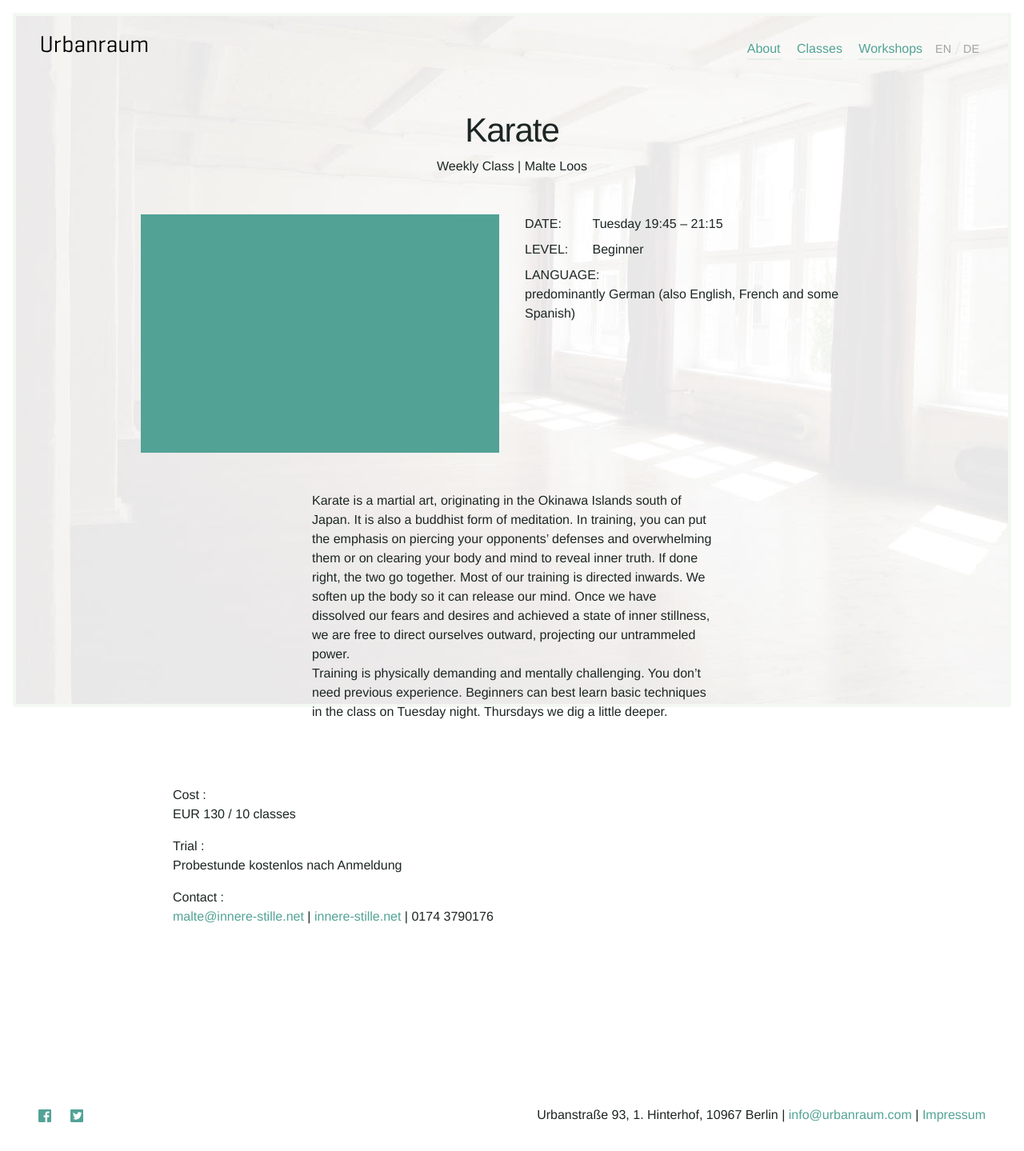
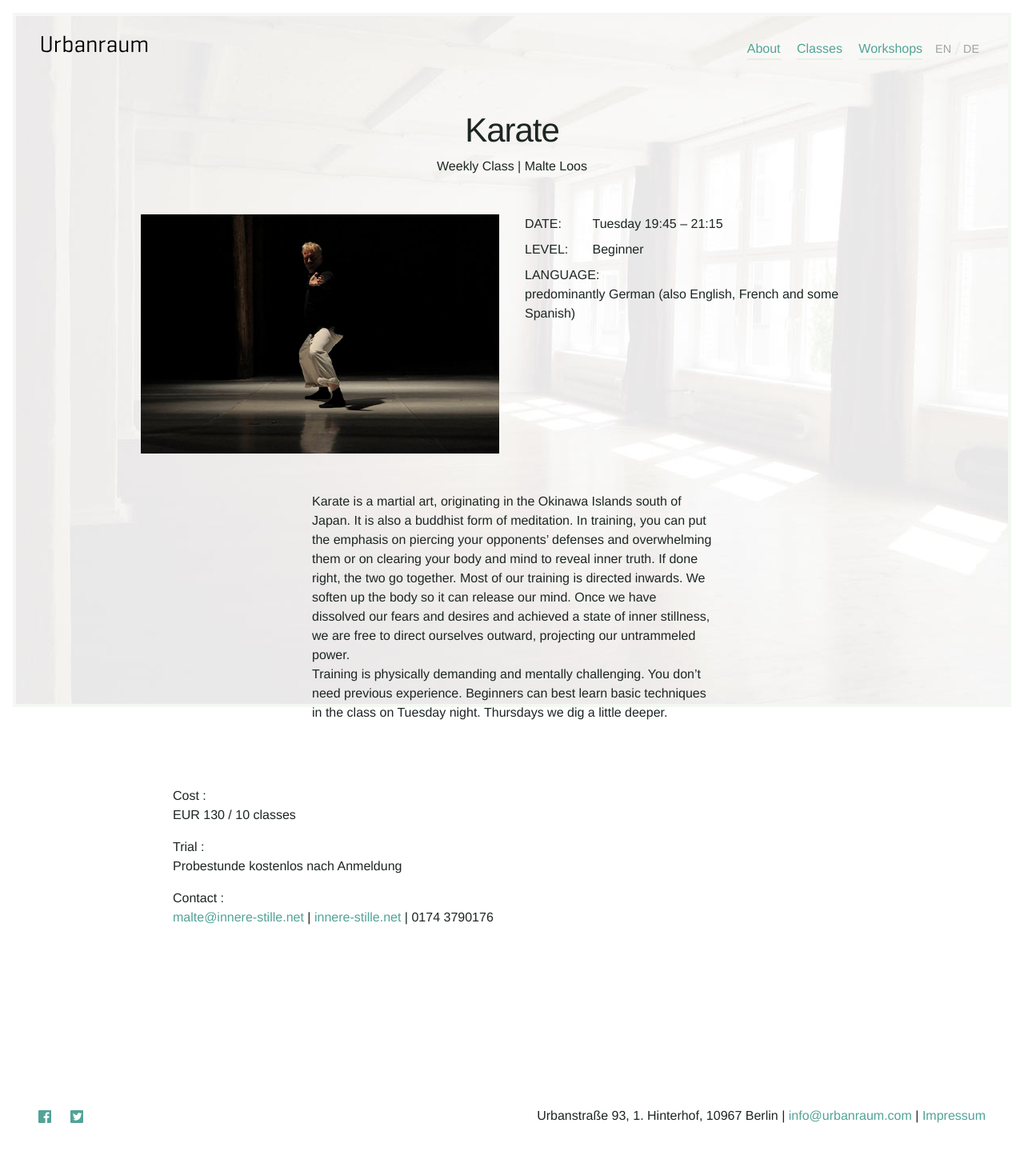
Before and after one commit to Kriesse/urbanraum, a Jekyll site: the page built from _classes/karate-dienstag.md, in a window 1280 px wide. Shown: the whole page at 80% size. Built offline with Jekyll 4.4.1, drawn with Linux system fonts in a browser that asks for light colours; nearby versions of some CDN libraries.

Commit message:
add karate images

```diff
--- a/_classes/karate-dienstag.md
+++ b/_classes/karate-dienstag.md
@@ -43,6 +43,6 @@ email: "malte@innere-stille.net"
 phone: "0174 3790176"
 website-title: "innere-stille.net"
 website-link: "http://www.innere-stille.net/"
-image:
+image: "class-karate-01.jpg"
 
 ---
```
Also changed, not shown: img/class-contemporary-dance-training-01.jpg, img/class-karate-01.jpg (added), img/class-karate-02.jpg (added), img/class-urban-winter-01.jpg.
